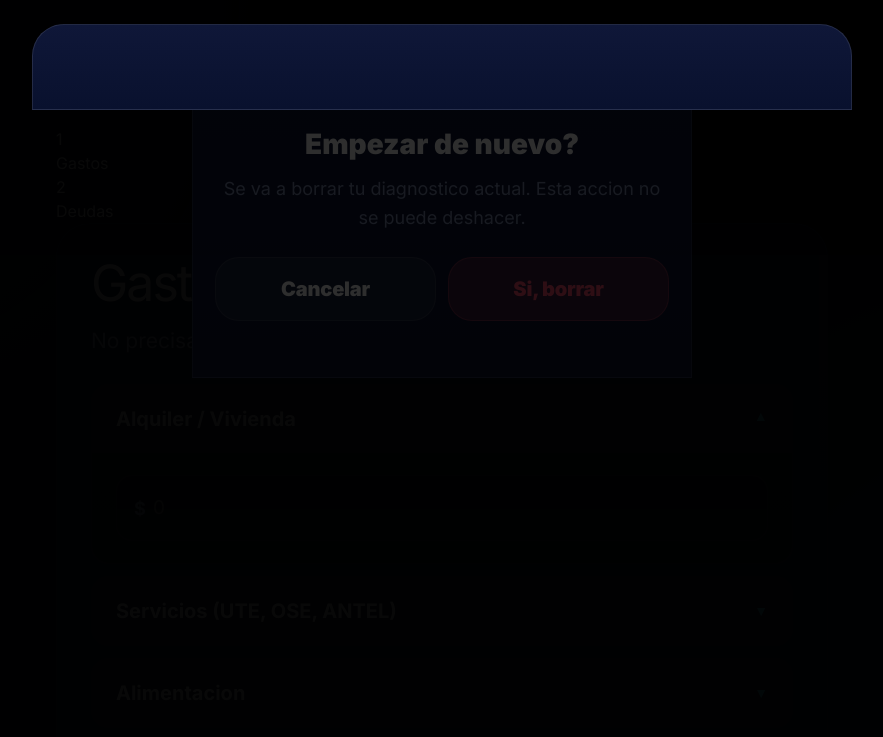
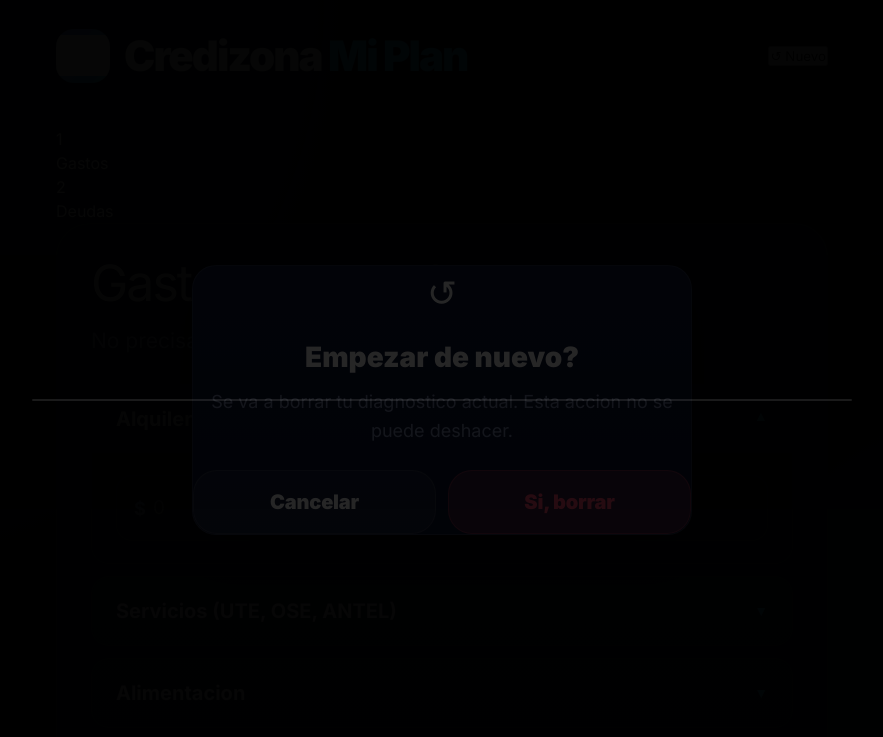
Before and after one commit to Ngervitz/https-github.com-Ngervitz-czreset22, a plain HTML site: page index.html in a window 1280 px wide. Shown: the top 737 px of the page, without its empty margins (198-1081 px from the left). Drawn offline with Linux system fonts and the light colour scheme; grey boxes are pictures that could not be loaded.

Commit message:
Update styles.css

```diff
--- a/css/styles.css
+++ b/css/styles.css
@@ -301,36 +301,49 @@
 .price-label{font-size:13px;color:#8390b5;margin-bottom:12px;}
 .price-desc{font-size:15px;color:#8390b5;line-height:1.5;}
 
-/* MODAL — FIX FINAL */
-/* MODAL — FIX FINAL */
-.modal-overlay{
-  position:fixed;
-  inset:0;
-  z-index:200;
-  background:rgba(0,0,0,.82);
-  overflow-y:auto;
-  -webkit-overflow-scrolling:touch;
-  display:block;
-  padding-top:24px;
-  padding-bottom:24px;
+/* MODAL OVERLAY: Ahora centra el modal de forma perfecta en cualquier pantalla */
+.modal-overlay {
+  position: fixed;
+  inset: 0;
+  background: rgba(0, 0, 0, 0.85);
+  z-index: 200;
+  display: flex;
+  align-items: center;     /* ← Centrado vertical perfecto */
+  justify-content: center;   /* ← Centrado horizontal perfecto */
+  padding: 16px;            /* ← Margen de seguridad para que nunca toque los bordes del celular */
 }
 
-.modal-box{
-  background:linear-gradient(180deg,#0f1738,#09112e);
-  border:1px solid rgba(255,255,255,.1);
-  border-radius:32px 32px 0 0;
-  width:100%;
-  max-width:820px;
-  margin:0 auto;
-  min-height:auto;
-  max-height:none;
-  overflow:visible;
-  padding:28px 22px 56px;
+/* MODAL BOX: Limita el tamaño físico exterior de la tarjeta */
+.modal-box {
+  background: linear-gradient(180deg, #0f1738, #09112e);
+  border: 1px solid rgba(255, 255, 255, 0.1);
+  border-radius: 24px;      /* ← Bordes redondeados completos uniformes */
+  max-width: 820px;
+  width: 100%;
+  max-height: 85vh;         /* ← Ocupa como máximo el 85% de la pantalla del celular */
+  display: flex;            /* ← Convertimos en flex para separar el Header del Cuerpo */
+  flex-direction: column;
+  overflow: hidden;         /* ← EVITA que la tarjeta entera se estire o rompa */
+  box-shadow: 0 20px 50px rgba(0,0,0,0.5);
 }
 
-.modal-box > div{
-  overflow:visible!important;
-  max-height:none!important;
+/* NUEVA CLASE: El scroll se lo damos solo al contenido, no a la tarjeta entera */
+.modal-body-scroll {
+  padding: 0 24px 24px 24px;
+  overflow-y: auto;         /* ← El scroll vertical ocurre SOLO acá adentro */
+  -webkit-overflow-scrolling: touch; /* ← Suaviza el scroll en iPhones */
+}
+
+/* Aseguramos que el encabezado del modal quede siempre arriba fijo */
+.modal-header-fixed {
+  display: flex;
+  justify-content: space-between;
+  align-items: flex-start;
+  padding: 24px;
+  background: transparent;  /* Mantiene el gradiente del fondo */
+  position: sticky;
+  top: 0;
+  z-index: 10;
 }
 
 @media(max-width:768px){
```
